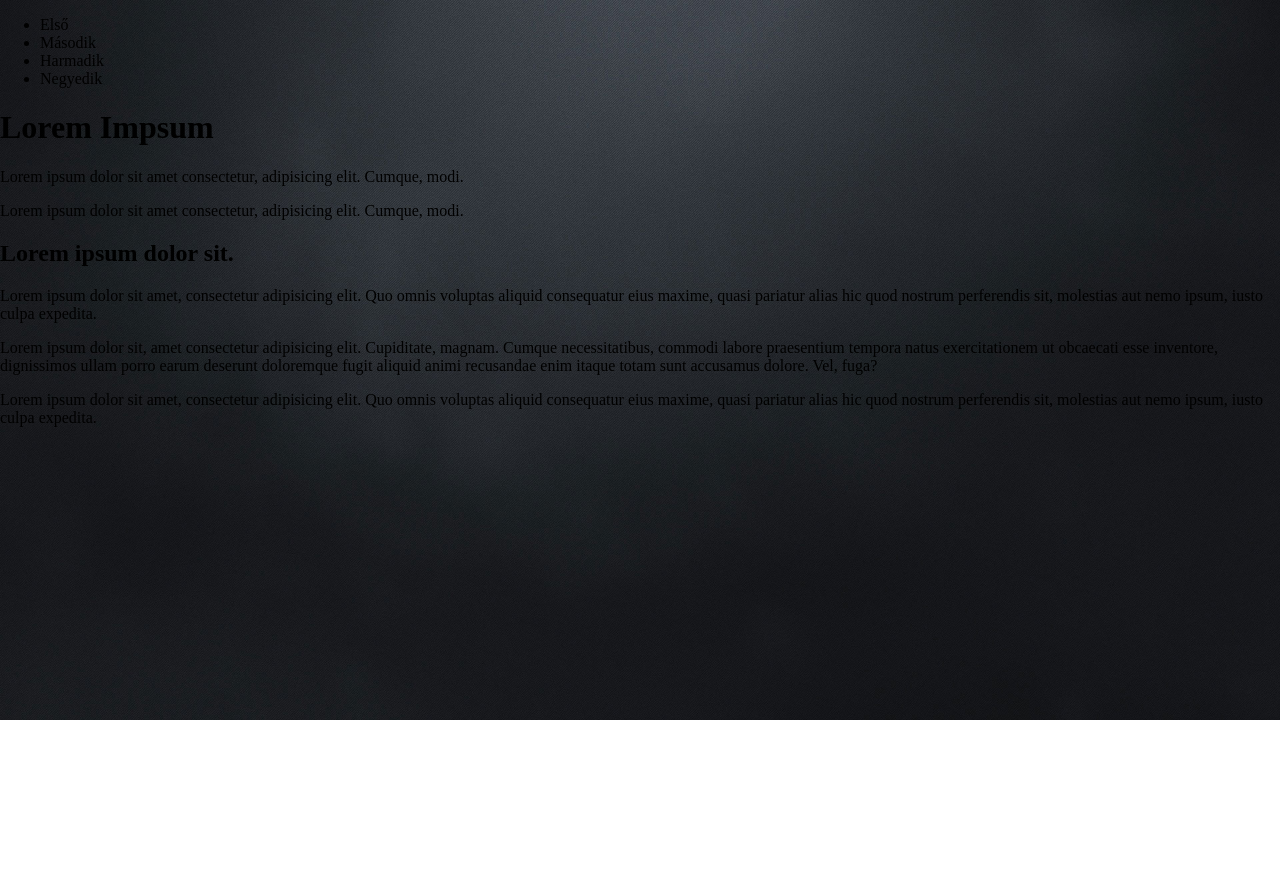
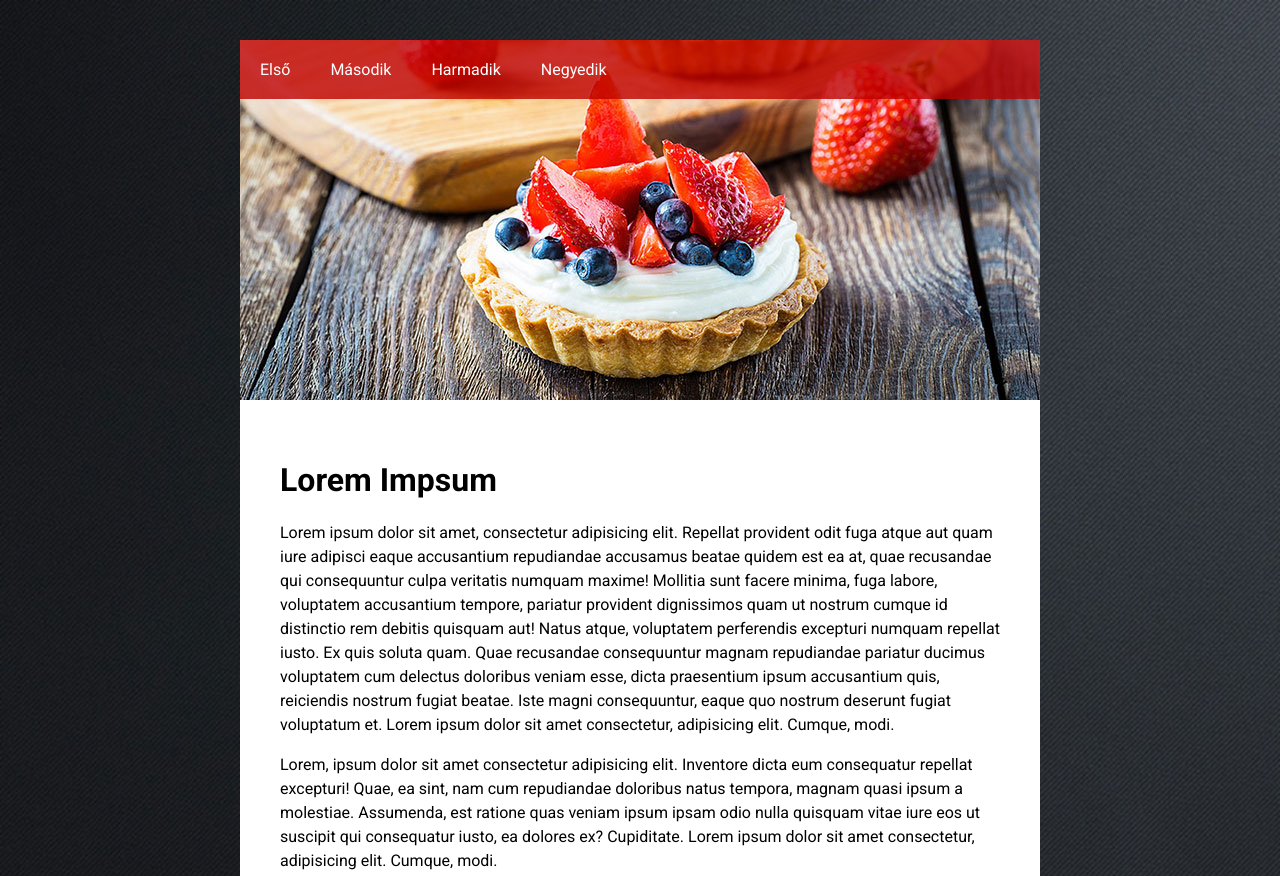
Before and after one commit to kovacsnandor/wd_06-position, a plain HTML site: page index.html in a window 1280 px wide. Shown: the top 876 px of the page. Before the commit the page ends 800 px from the top, so only its background shows below. Drawn offline with Linux system fonts and the light colour scheme.

Commit message:
Formázás: menü, main

```diff
--- a/css/style.css
+++ b/css/style.css
@@ -1,9 +1,60 @@
 @import url('https://fonts.googleapis.com/css?family=Roboto:400,700,900&display=swap');
 body {
     margin: 0;
+    font-family: Roboto, sans-serif;
     background: url("../pict/bg-body.jpg") no-repeat;
     background-size: cover;
 }
 * {
-	box-sizing: border-box
+    box-sizing: border-box
 }
+
+.wrapper{
+    max-width: 800px;
+    margin: 40px auto;
+}
+
+header {
+    background: url("../pict/bg-header.jpg") no-repeat;
+    height: 360px;
+}
+
+nav {
+    background: rgba(190,0,0,0.8);
+}
+
+nav a {
+    color: white;
+    text-decoration: none;
+    padding: 20px;
+    display: block;
+}
+
+nav a:hover{
+    background: rgba(0,0,0,0.8);
+}
+
+nav ul {
+    list-style: none;
+    padding: 0;
+    margin: 0;
+}
+
+nav li {
+    float: left;
+}
+
+.clearfix::after {
+    content: "";
+    clear: both;
+    display: table;
+}
+
+main {
+    background: white;
+    padding: 40px;
+}
+
+main p{
+    line-height: 1.5em;
+}
--- a/index.html
+++ b/index.html
@@ -9,23 +9,23 @@
 <body>
     <div class="wrapper">
         <header>
-            <nav>
+            <nav class="clearfix">
                 <ul>
-                    <li>Első</li>
-                    <li>Második</li>
-                    <li>Harmadik</li>
-                    <li>Negyedik</li>
+                    <li><a href="">Első</a></li>
+                    <li><a href="">Második</a></li>
+                    <li><a href="">Harmadik</a></li>
+                    <li><a href="">Negyedik</a></li>
                 </ul>
             </nav>
         </header>
         <main>
             <h1>Lorem Impsum</h1>
-            <p>Lorem ipsum dolor sit amet consectetur, adipisicing elit. Cumque, modi.</p>
-            <p>Lorem ipsum dolor sit amet consectetur, adipisicing elit. Cumque, modi.</p>
+            <p>Lorem ipsum dolor sit amet, consectetur adipisicing elit. Repellat provident odit fuga atque aut quam iure adipisci eaque accusantium repudiandae accusamus beatae quidem est ea at, quae recusandae qui consequuntur culpa veritatis numquam maxime! Mollitia sunt facere minima, fuga labore, voluptatem accusantium tempore, pariatur provident dignissimos quam ut nostrum cumque id distinctio rem debitis quisquam aut! Natus atque, voluptatem perferendis excepturi numquam repellat iusto. Ex quis soluta quam. Quae recusandae consequuntur magnam repudiandae pariatur ducimus voluptatem cum delectus doloribus veniam esse, dicta praesentium ipsum accusantium quis, reiciendis nostrum fugiat beatae. Iste magni consequuntur, eaque quo nostrum deserunt fugiat voluptatum et. Lorem ipsum dolor sit amet consectetur, adipisicing elit. Cumque, modi.</p>
+            <p>Lorem, ipsum dolor sit amet consectetur adipisicing elit. Inventore dicta eum consequatur repellat excepturi! Quae, ea sint, nam cum repudiandae doloribus natus tempora, magnam quasi ipsum a molestiae. Assumenda, est ratione quas veniam ipsum ipsam odio nulla quisquam vitae iure eos ut suscipit qui consequatur iusto, ea dolores ex? Cupiditate. Lorem ipsum dolor sit amet consectetur, adipisicing elit. Cumque, modi.</p>
             <h2>Lorem ipsum dolor sit.</h2>
-            <p>Lorem ipsum dolor sit amet, consectetur adipisicing elit. Quo omnis voluptas aliquid consequatur eius maxime, quasi pariatur alias hic quod nostrum perferendis sit, molestias aut nemo ipsum, iusto culpa expedita.</p>
-            <p>Lorem ipsum dolor sit, amet consectetur adipisicing elit. Cupiditate, magnam. Cumque necessitatibus, commodi labore praesentium tempora natus exercitationem ut obcaecati esse inventore, dignissimos ullam porro earum deserunt doloremque fugit aliquid animi recusandae enim itaque totam sunt accusamus dolore. Vel, fuga?</p>
-            <p>Lorem ipsum dolor sit amet, consectetur adipisicing elit. Quo omnis voluptas aliquid consequatur eius maxime, quasi pariatur alias hic quod nostrum perferendis sit, molestias aut nemo ipsum, iusto culpa expedita.</p>
+            <p>Lorem ipsum dolor sit amet consectetur adipisicing elit. Voluptatum, nostrum pariatur autem quis consectetur molestias iste veniam eos perspiciatis et cum, ut necessitatibus! Odit explicabo omnis voluptatem quod tenetur quaerat repellendus corporis impedit ea vitae, perspiciatis nostrum, quas ex ipsam itaque architecto asperiores, expedita similique neque sit consequatur! Doloremque libero nostrum deleniti nulla optio iste illum! Vel quod blanditiis dolorum, veniam cumque deserunt? Nulla earum dolore repudiandae quisquam nam quaerat impedit, expedita voluptatibus ab voluptates, blanditiis ea libero repellendus autem recusandae aut? Ullam impedit vel cum. Facilis alias odio voluptas rerum dolore, voluptatum iusto saepe exercitationem, ipsa, magnam corporis doloribus. Lorem ipsum dolor sit amet, consectetur adipisicing elit. Quo omnis voluptas aliquid consequatur eius maxime, quasi pariatur alias hic quod nostrum perferendis sit, molestias aut nemo ipsum, iusto culpa expedita.</p>
+            <p>Lorem ipsum dolor sit amet consectetur adipisicing elit. Inventore unde eveniet maiores nobis fugit corporis beatae id at explicabo, esse fugiat sunt voluptatem eos officia voluptatum debitis alias culpa. Quia placeat repudiandae delectus, in dolores explicabo non repellat eos quibusdam! Lorem ipsum dolor sit, amet consectetur adipisicing elit. Cupiditate, magnam. Cumque necessitatibus, commodi labore praesentium tempora natus exercitationem ut obcaecati esse inventore, dignissimos ullam porro earum deserunt doloremque fugit aliquid animi recusandae enim itaque totam sunt accusamus dolore. Vel, fuga?</p>
+            <p>Lorem, ipsum dolor sit amet consectetur adipisicing elit. Dolorem dolor aut magnam ex voluptas illum obcaecati doloremque vitae debitis iste eligendi harum, quis pariatur eius veniam necessitatibus consequatur quidem esse! Lorem ipsum dolor sit amet, consectetur adipisicing elit. Quo omnis voluptas aliquid consequatur eius maxime, quasi pariatur alias hic quod nostrum perferendis sit, molestias aut nemo ipsum, iusto culpa expedita.</p>
         </main>
     </div>
 </body>
```
